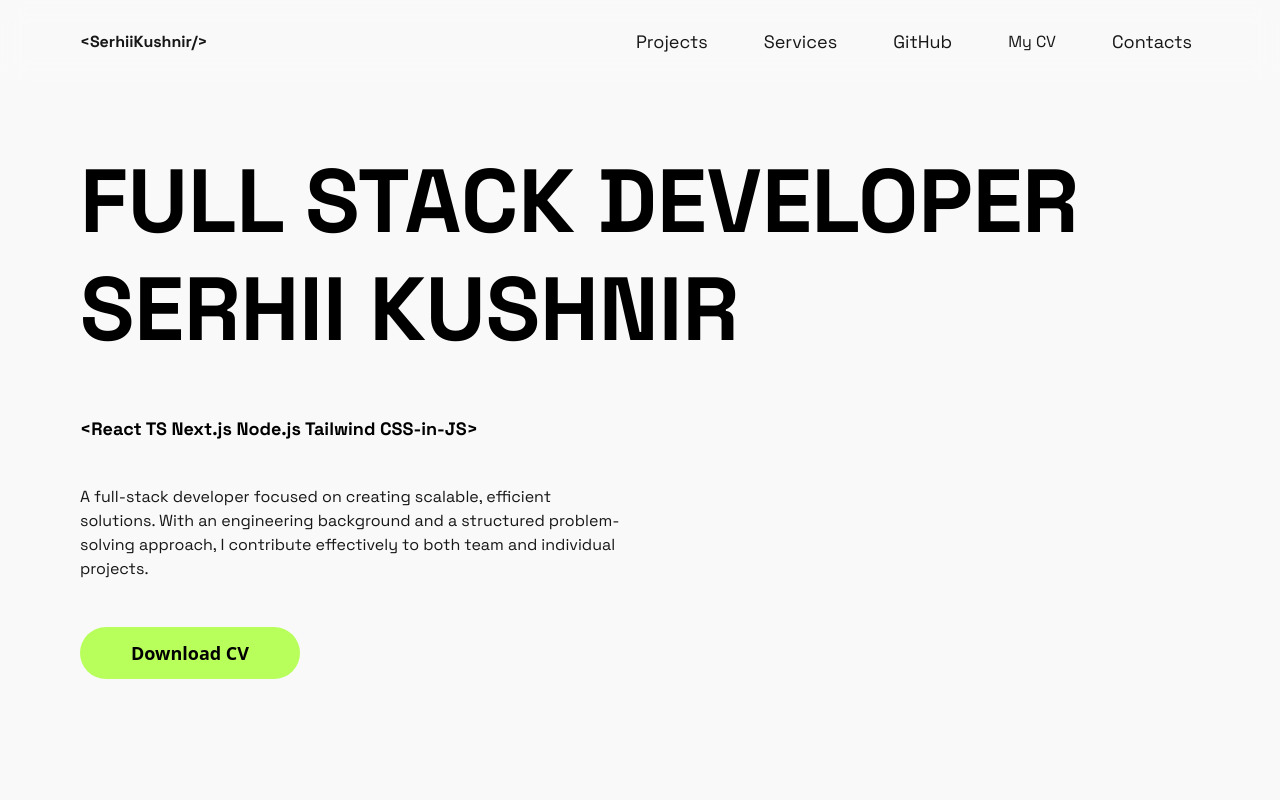
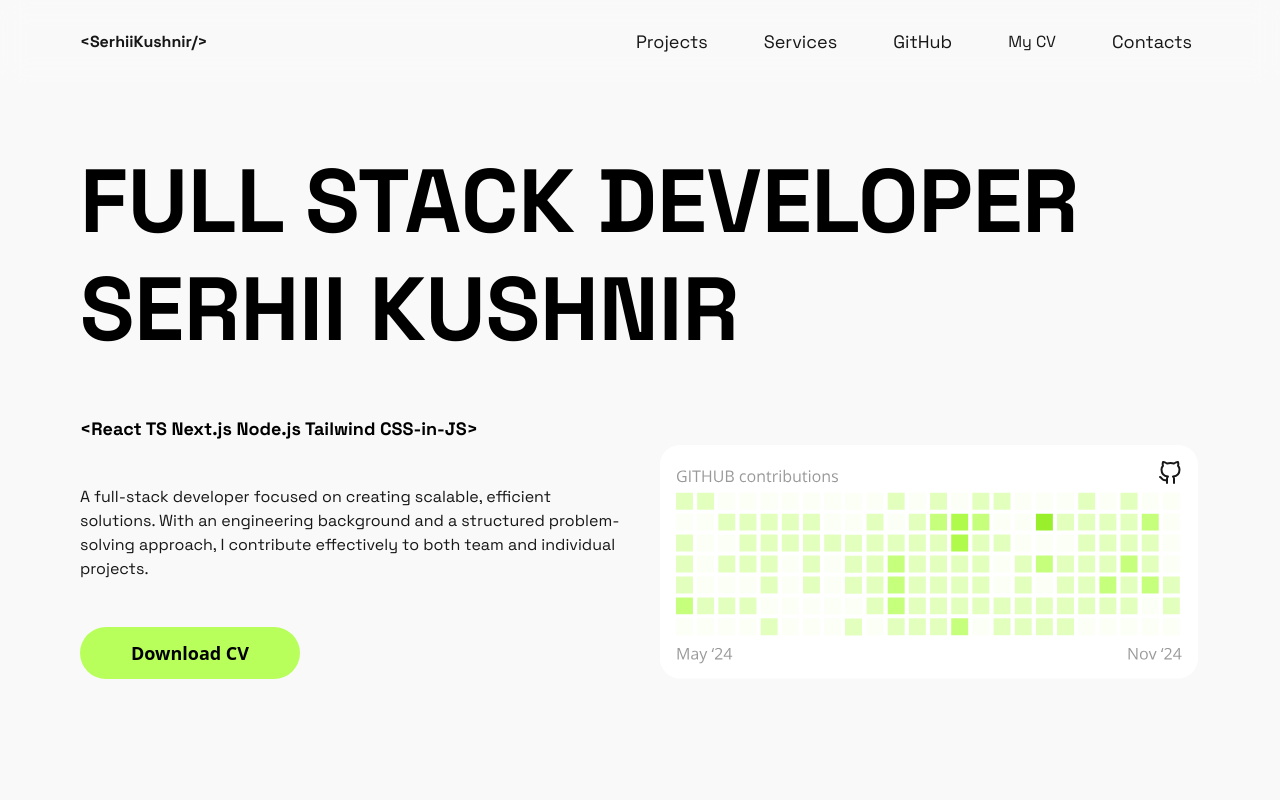
Before and after one commit to Sergiy5/kushnir_web-dev, a Next.js app: page / in a window 1280 px wide. Shown: the top 800 px of the page. Built offline with nearby package versions, Linux system fonts and the light colour scheme.

Commit message:
Uncomit anime and make hero dynamic

```diff
--- a/src/app/components/Hero.tsx
+++ b/src/app/components/Hero.tsx
@@ -1,11 +1,11 @@
 // import { lazy } from "react";
 import { Button } from "./ui/Button";
-// import dynamic from "next/dynamic";
+import dynamic from "next/dynamic";
 
 // const GitAnimeLazy = lazy(() =>
 //   import("./GitAnime").then((module) => ({ default: module.GitAnime }))
 // );
-// const GitAnimeDynamic = dynamic(() => import("./GitAnime").then((module) => ({ default: module.GitAnime })));
+const GitAnimeDynamic = dynamic(() => import("./GitAnime").then((module) => ({ default: module.GitAnime })));
 export const Hero: React.FC = () => {
 
   return (
@@ -29,7 +29,7 @@ export const Hero: React.FC = () => {
           </div>
           {/* Animation start */}
           <div className="flex items-end w-full lg:max-w-[540px] ">
-            {/* <GitAnimeDynamic /> */}
+            <GitAnimeDynamic />
           </div>
           {/* Animation end */}
         </div>
--- a/src/app/page.tsx
+++ b/src/app/page.tsx
@@ -2,12 +2,14 @@ import { ProjectsList } from "./components/ProjectsList";
 import { Hero } from "./components/Hero";
 import { ServicesList } from "./components/ServicesList";
 import { ClockContactsSection } from "./components/ClockContactSection";
+import dynamic from "next/dynamic";
 
+const HeroDynamic = dynamic(() => import("./components/Hero").then((module) => ({ default: module.Hero })));
 
 export default function Home() {
   return (
     <div className="flex flex-col items-center justify-between gap-24 lg:gap-[144px] pt-16 pb-36">
-      <Hero />
+      <HeroDynamic />
       <ProjectsList />
       <ServicesList />
       <ClockContactsSection />
```
